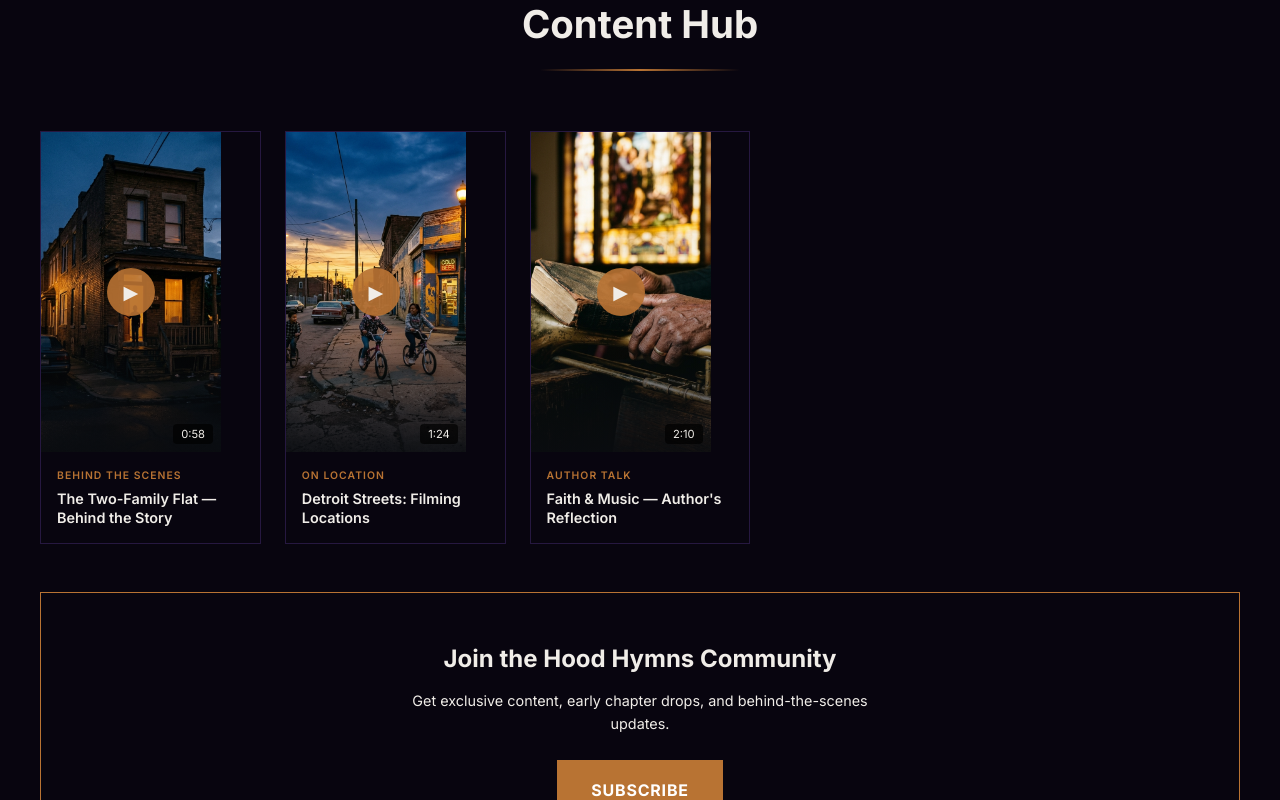
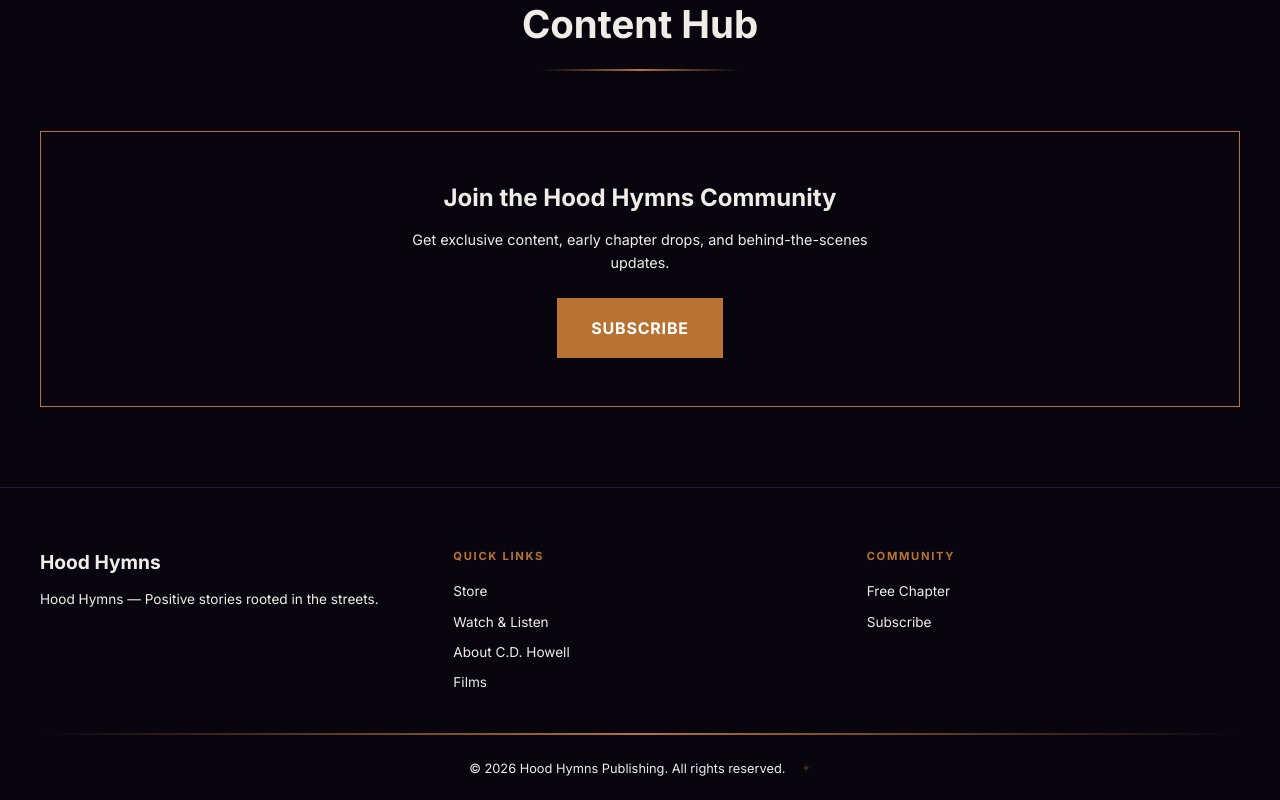
Before and after one commit to ncatlandarch-droid/hood-hymns-publishing, a Next.js app: page / in a window 1280 px wide. Shown: the part 2860-3660 px from the top of the page. Built offline with nearby package versions, Linux system fonts and the light colour scheme; no server answers.

Commit message:
fix: remove clip placeholders from homepage, make admin button visible in footer

```diff
--- a/src/components/home/ContentEngine.tsx
+++ b/src/components/home/ContentEngine.tsx
@@ -2,31 +2,6 @@
 
 import Link from "next/link";
 import { useI18n } from "@/context/I18nContext";
-import ShortsCard, { ShortClip } from "@/components/ui/ShortsCard";
-
-const DEMO_CLIPS: ShortClip[] = [
-  {
-    id: "clip-1",
-    title: "The Two-Family Flat — Behind the Story",
-    thumbnail: "/harmonies-scene1.jpg",
-    duration: "0:58",
-    category: "Behind the Scenes",
-  },
-  {
-    id: "clip-2",
-    title: "Detroit Streets: Filming Locations",
-    thumbnail: "/prodigal-scene1.jpg",
-    duration: "1:24",
-    category: "On Location",
-  },
-  {
-    id: "clip-3",
-    title: "Faith & Music — Author's Reflection",
-    thumbnail: "/harmonies-scene2.jpg",
-    duration: "2:10",
-    category: "Author Talk",
-  },
-];
 
 export default function ContentEngine() {
   const { t } = useI18n();
@@ -59,20 +34,6 @@ export default function ContentEngine() {
             {t.contentTitle}
           </h2>
           <div className="copper-divider" />
-        </div>
-
-        {/* Clips grid */}
-        <div
-          style={{
-            display: "grid",
-            gridTemplateColumns: "repeat(auto-fill, minmax(220px, 1fr))",
-            gap: "24px",
-            marginBottom: "48px",
-          }}
-        >
-          {DEMO_CLIPS.map((clip) => (
-            <ShortsCard key={clip.id} clip={clip} />
-          ))}
         </div>
 
         {/* Community callout */}
--- a/src/components/layout/Footer.tsx
+++ b/src/components/layout/Footer.tsx
@@ -125,19 +125,19 @@ export default function Footer() {
           >
             {t.footerRights}
           </p>
-          {/* Admin access — subtle, for author use only */}
+          {/* Admin access — for author use */}
           <Link
             href="/admin"
             style={{
-              fontSize: "0.65rem",
-              color: "transparent",
+              fontSize: "0.7rem",
+              color: "var(--color-brand-copper)",
               textDecoration: "none",
-              userSelect: "none",
-              opacity: 0.15,
+              opacity: 0.35,
               transition: "opacity 0.3s ease",
+              lineHeight: 1,
             }}
             onMouseEnter={(e) => (e.currentTarget.style.opacity = "1")}
-            onMouseLeave={(e) => (e.currentTarget.style.opacity = "0.15")}
+            onMouseLeave={(e) => (e.currentTarget.style.opacity = "0.35")}
             title="Author Admin"
           >
             ✦
```
